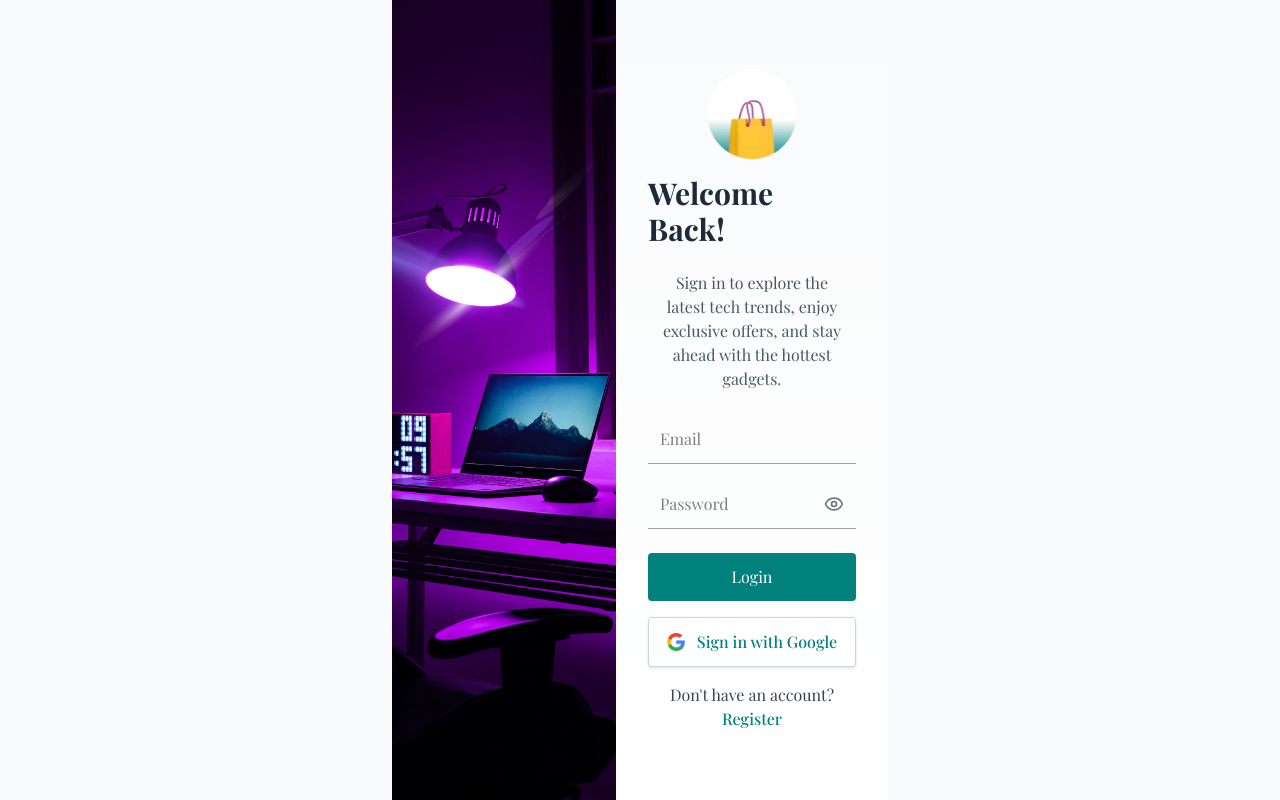
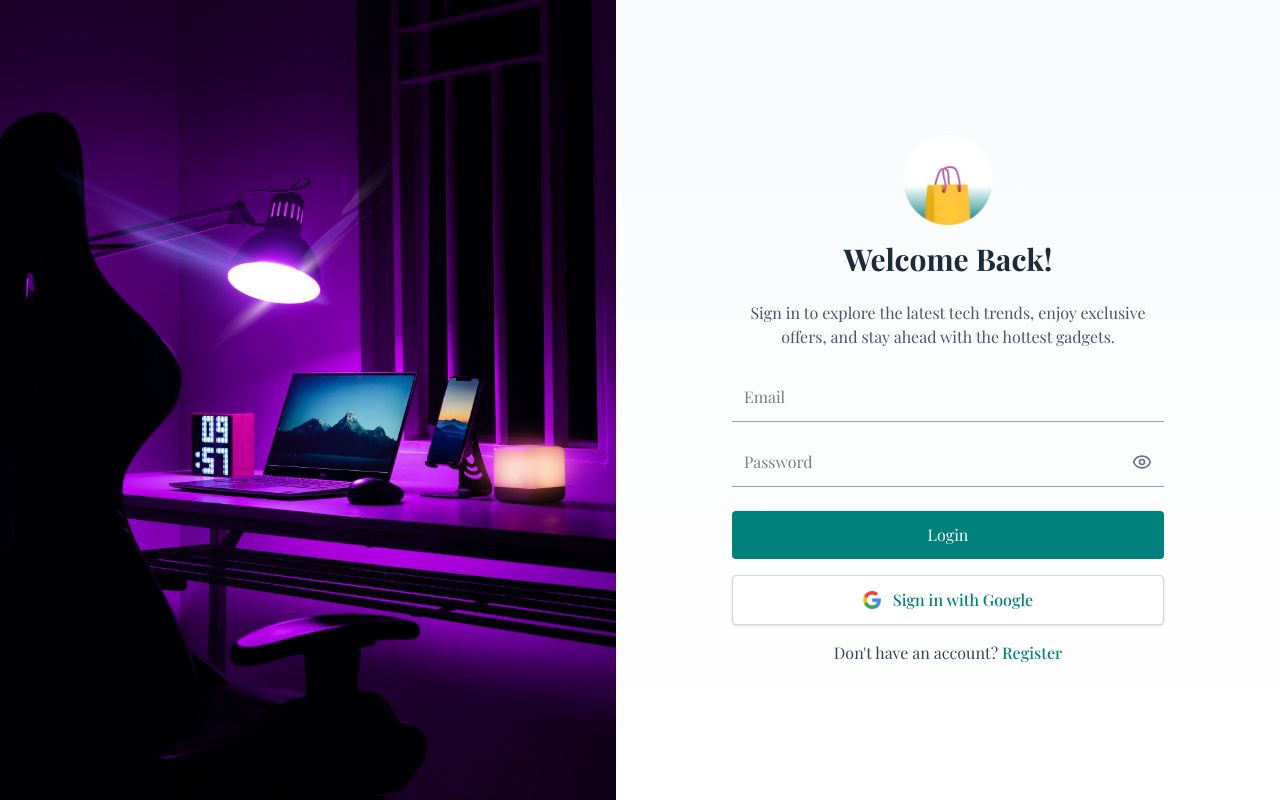
Before and after one commit to MrLexsmyth/gadup, a Next.js app in the folder client/: page /auth/login in a window 1280 px wide. Built offline with nearby package versions, Linux system fonts and the light colour scheme; no server answers.

Commit message:
fix bugs

```diff
--- a/client/app/auth/login/page.tsx
+++ b/client/app/auth/login/page.tsx
@@ -6,7 +6,7 @@ import LoginForm from "./LoginForm";
 
 export default function LoginPage() {
   return (
-    <div className="min-h-screen flex justify-center items-center bg-gray-50">
+    <div>
       <Suspense fallback={<div>Loading login form...</div>}>
         <LoginForm />
       </Suspense>
```
Also changed, not shown: 1 other file (tests, documents, lock files or other folders).
